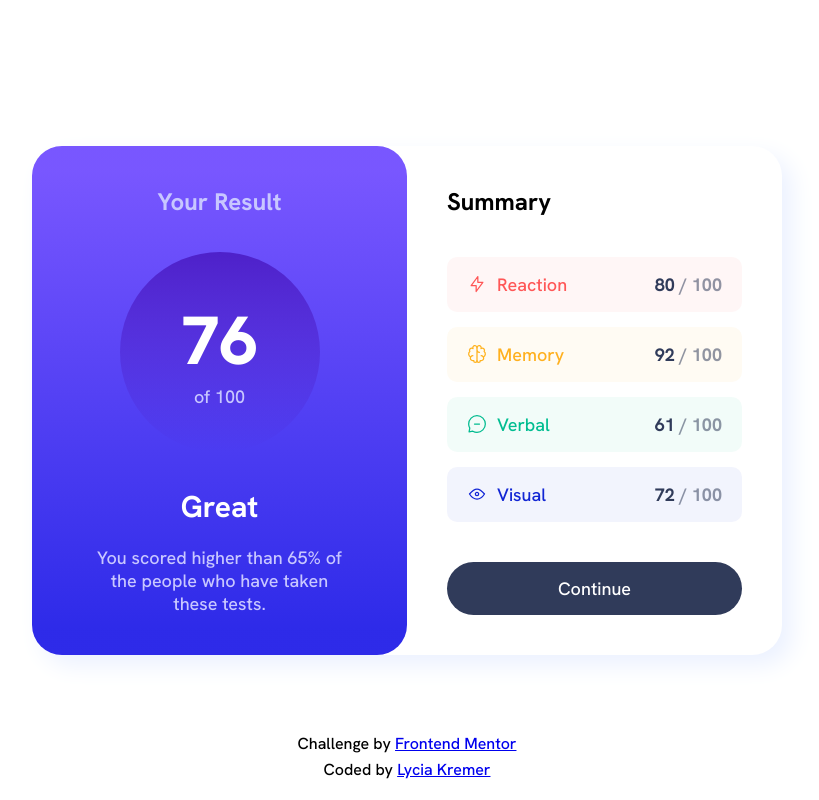
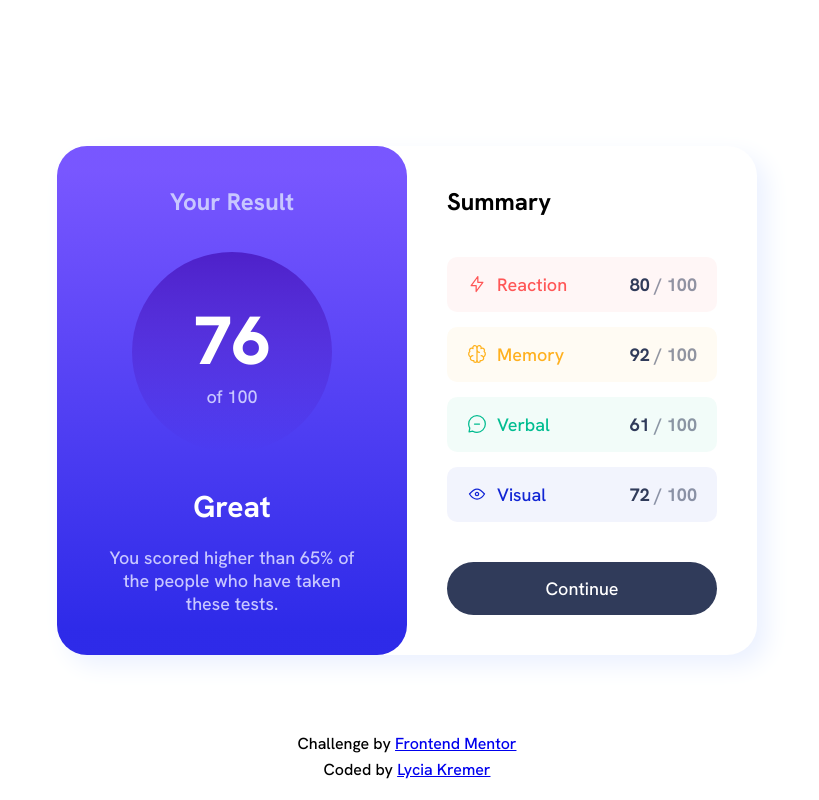
Before and after one commit to LyciaKremer/results-summary-component, a plain HTML site: page index.html in a window 1280 px wide. Shown: the whole page, without its empty margins (233-1052 px from the left). Drawn offline with Linux system fonts and the light colour scheme.

Commit message:
fix card width

```diff
--- a/style/style.css
+++ b/style/style.css
@@ -65,7 +65,7 @@ h3 {
   grid-template-columns: 1fr 1fr;
   background-color: var(--white);
   border-radius: 30px;
-  width: 750px;
+  max-width: 750px;
   box-shadow: 10px 10px 25px var(--pale-blue);
   margin: 25px;
 }
```
